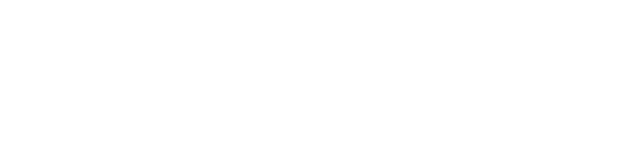
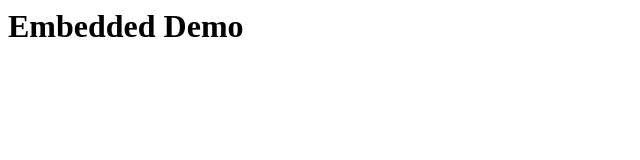
Before and after one commit to boonebaker/tableauDrilldown, a plain HTML site: page demo.html in a window 1280 px wide. Shown: the whole page, without its empty margins (0-640 px from the left). Drawn offline with Linux system fonts and the light colour scheme.

Commit message:
demo update

```diff
--- a/demo.html
+++ b/demo.html
@@ -1,6 +1,7 @@
 <html>
 
 <body>
+    <h1>Embedded Demo</h1>
     <script type='text/javascript' src='https://10ax.online.tableau.com/javascripts/api/viz_v1.js'></script>
     <div class='tableauPlaceholder' style='width: 600px; height: 677px;'><object class='tableauViz' width='600' height='677' style='display:none;'><param name='host_url' value='https%3A%2F%2F10ax.online.tableau.com%2F' /> <param name='embed_code_version' value='3' /> <param name='site_root' value='&#47;t&#47;boonebakerdev754837' /><param name='name' value='Extensions-ParameterActionDrillDown&#47;demo' /><param name='tabs' value='no' /><param name='toolbar' value='yes' /><param name='showAppBanner' value='false' /><param name='filter' value='iframeSizedToWindow=true' /></object></div>
 </body>
```
